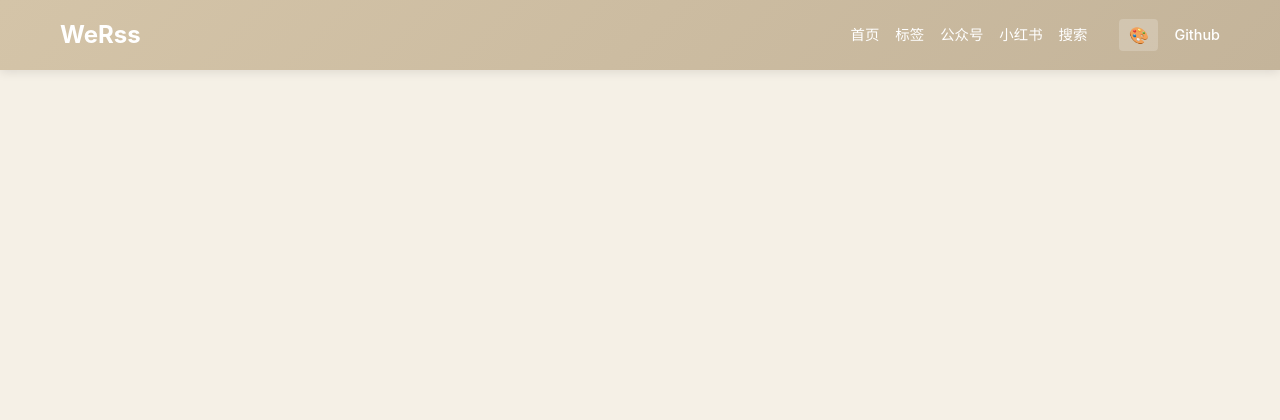
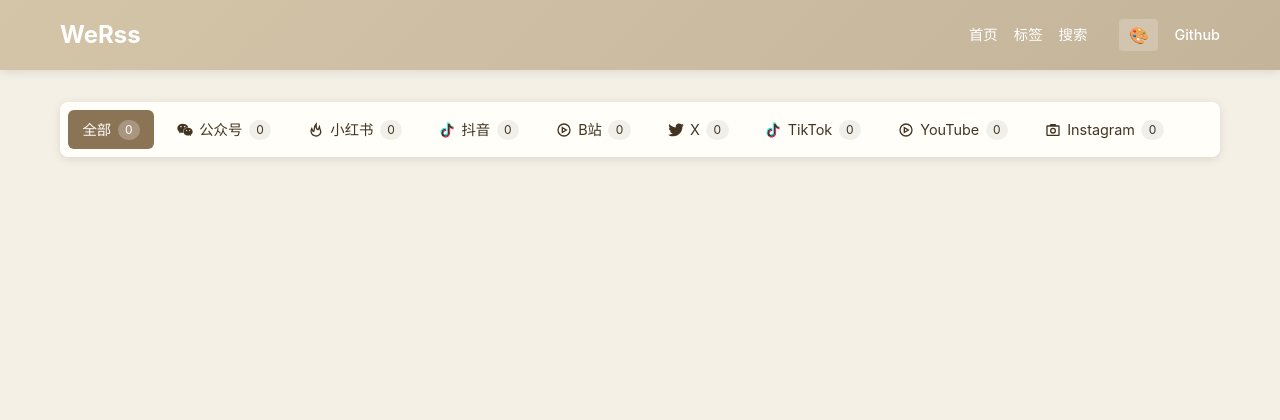
Before and after one commit to bulexu/we-redfox-rss, a FastAPI app: page /views/home in a window 1280 px wide. Shown: the top 420 px of the page. Run offline with FastAPI, Linux system fonts and the light colour scheme; data that the repository does not hold is empty; parts of the project's set-up code (start-up, migrations or seed data) failed here and were passed over.

Commit message:
feat 文章查看器页面功能调整

```diff
--- a/public/templates/home.html
+++ b/public/templates/home.html
@@ -1,4 +1,58 @@
 {%include "includes/header.html" %}
+
+<style>
+    .platform-tabs {
+        display: flex;
+        flex-wrap: wrap;
+        gap: 0.5rem;
+        margin-bottom: 1.5rem;
+        padding: 0.5rem;
+        background: var(--card-bg);
+        border-radius: 8px;
+        box-shadow: 0 2px 10px var(--shadow-color);
+    }
+    .platform-tab {
+        display: inline-flex;
+        align-items: center;
+        gap: 0.4rem;
+        padding: 0.5rem 0.9rem;
+        border-radius: 6px;
+        color: var(--text-color);
+        font-size: 0.9rem;
+        text-decoration: none;
+        transition: background 0.2s, color 0.2s;
+    }
+    .platform-tab:hover { background: var(--bg-color); color: var(--text-color); }
+    .platform-tab.active { background: var(--btn-bg); color: #fff; }
+    .platform-tab-count {
+        min-width: 1.4rem;
+        padding: 0 0.35rem;
+        border-radius: 10px;
+        background: rgba(0, 0, 0, 0.06);
+        font-size: 0.75rem;
+        text-align: center;
+    }
+    .platform-tab.active .platform-tab-count { background: rgba(255, 255, 255, 0.25); }
+    .platform-icon { width: 16px; height: 16px; flex-shrink: 0; }
+</style>
+
+{% if len(platforms) > 0 %}
+<div class="platform-tabs">
+    <a href="/views/home" class="platform-tab{% if not current_platform %} active{% endif %}">
+        <span>全部</span>
+        <span class="platform-tab-count">{{total_subscriptions}}</span>
+    </a>
+    {% for platform in platforms %}
+    <a href="/views/home?platform={{platform.key}}" class="platform-tab{% if current_platform == platform.key %} active{% endif %}">
+        <svg class="platform-icon" aria-hidden="true"><use href="/static/platform-icons.svg#{{platform.key}}"></use></svg>
+        <span>{{platform.label}}</span>
+        <span class="platform-tab-count">{{platform.count}}</span>
+    </a>
+    {% endfor %}
+</div>
+{% endif %}
+
+{% if len(tags['tags']) > 0 %}
 <div class="grid grid-6">
     {% for tag in tags['tags'] %}
     <div class="card">
@@ -8,9 +62,10 @@
     </div>
     {% endfor %}
 </div>
+{% endif %}
 
 <div class="grid grid-3">
-    {% for feed in mps['feeds'] %}
+    {% for feed in feeds %}
     <div class="card">
         <div style="text-align: center; margin-bottom: 1rem;">
             {% if feed.cover %}
@@ -21,7 +76,16 @@
         <div style="display: flex; justify-content: space-between; align-items: center;">
             <h3 style="text-align: center;width:100%;"><a href="/views/articles?mp_id={{feed.id}}">{{feed.name}}</a></h3>
         </div>
-        <div style="margin: 1rem 0;">
+        <div style="margin: 1rem 0; text-align: center;">
+            {% if feed.platform_label %}
+            <span style="background: #eeeff0; padding: 0.25rem 0.5rem; border-radius: 12px; font-size: 0.8rem; margin-bottom: 0.4rem; display: inline-flex; align-items: center; gap: 0.25rem;">
+                <svg class="platform-icon" aria-hidden="true"><use href="/static/platform-icons.svg#{{feed.platform}}"></use></svg>
+                {{feed.platform_label}}
+            </span>
+            {% endif %}
+            <span style="font-size: 0.8rem;text-align: center;display: block;">
+                📄 {{feed.article_count}} 篇文章
+            </span>
         </div>
     <p class="text-muted">{% if feed.intro %}{% if len(feed.intro) > 50 %}{{feed.intro.slice(0, 50)}}...{% else %}{{feed.intro}}{% endif %}{% else %}暂无简介{% endif %}</p>
     </div>
--- a/public/templates/includes/header.html
+++ b/public/templates/includes/header.html
@@ -377,8 +377,6 @@
                     <ul>
                         <li><a href="/views/home">首页</a></li>
                         <li><a href="/views/tags">标签</a></li>
-                        <li><a href="/views/mps">公众号</a></li>
-                        <li><a href="/views/xhs">小红书</a></li>
                         <li><a href="/views/articles">搜索</a></li>
                         <li class="theme-switcher">
                             <button class="theme-btn" id="themeToggleBtn" title="切换主题">🎨</button>
--- /dev/null
+++ b/public/templates/platform.html
@@ -0,0 +1,6 @@
+<!-- 通用平台订阅列表页 (抖音 / B站 / X / TikTok / YouTube / Instagram), 与 xhs.html 对称 -->
+{%include "includes/header.html" %}
+{%include "includes/feeds.html" %}
+{% include "includes/pagination.html"%}
+
+{% include "includes/footer.html" %}
--- a/views/__init__.py
+++ b/views/__init__.py
@@ -11,6 +11,7 @@ from .articles import router as articles_router
 from .tags import router as tags_router
 from .mps import router as mps_router
 from .xhs import router as xhs_router
+from .platform import router as platform_router
 from .article_detail import router as article_detail_router
 
 # 注册子路由
@@ -20,3 +21,4 @@ router.include_router(article_detail_router)
 router.include_router(tags_router)
 router.include_router(mps_router)
 router.include_router(xhs_router)
+router.include_router(platform_router)
--- a/views/base.py
+++ b/views/base.py
@@ -3,12 +3,168 @@ from fastapi import APIRouter, Request, Depends, Query, HTTPException
 from core.lax.template_parser import TemplateParser
 from fastapi.responses import HTMLResponse
 from core.db import DB
-from core.models.feed import Feed, PLATFORM_MP, PLATFORM_XHS, infer_platform_from_id
+from core.models.feed import (
+    Feed,
+    PLATFORM_MP,
+    PLATFORM_XHS,
+    PLATFORM_DY,
+    PLATFORM_BILI,
+    PLATFORM_X,
+    PLATFORM_TIKTOK,
+    PLATFORM_YOUTUBE,
+    PLATFORM_INSTAGRAM,
+    infer_platform_from_id,
+)
 from core.models.article import Article
 from driver.wxarticle import Web
 from datetime import datetime
 from core.models.tags import Tags
+from sqlalchemy import or_
 import json
+
+# ===== 平台元数据 (legacy views 站内共用) =====
+# feed.id 前缀,  与 core/models/feed.py 的 infer_platform_from_id 保持一致。
+# 新平台接入时在这里补一行即可让 /views/home 与平台列表页同步展示。
+PLATFORM_PREFIXES = {
+    PLATFORM_MP: ("MP_WXS_",),
+    PLATFORM_XHS: ("XHS_KW_", "XHS_U_"),
+    PLATFORM_DY: ("DY_KW_",),
+    PLATFORM_BILI: ("BILI_KW_",),
+    PLATFORM_X: ("X_KW_",),
+    PLATFORM_TIKTOK: ("TIKTOK_KW_",),
+    PLATFORM_YOUTUBE: ("YOUTUBE_KW_",),
+    PLATFORM_INSTAGRAM: ("INSTAGRAM_KW_",),
+}
+
+PLATFORM_LABELS = {
+    PLATFORM_MP: "公众号",
+    PLATFORM_XHS: "小红书",
+    PLATFORM_DY: "抖音",
+    PLATFORM_BILI: "B站",
+    PLATFORM_X: "X",
+    PLATFORM_TIKTOK: "TikTok",
+    PLATFORM_YOUTUBE: "YouTube",
+    PLATFORM_INSTAGRAM: "Instagram",
+}
+
+# 展示顺序: 公众号 / 小红书优先, 其余按接入先后排列。
+PLATFORM_ORDER = [
+    PLATFORM_MP,
+    PLATFORM_XHS,
+    PLATFORM_DY,
+    PLATFORM_BILI,
+    PLATFORM_X,
+    PLATFORM_TIKTOK,
+    PLATFORM_YOUTUBE,
+    PLATFORM_INSTAGRAM,
+]
+
+# 已有独立列表页的平台沿用旧地址,  其余走通用 /views/platform/{key}。
+_PLATFORM_VIEW_URLS = {
+    PLATFORM_MP: "/views/mps",
+    PLATFORM_XHS: "/views/xhs",
+}
+
+
+def get_platform_view_url(platform: str) -> str:
+    """平台列表页地址。"""
+    return _PLATFORM_VIEW_URLS.get(platform, f"/views/platform/{platform}")
+
+
+def get_platform_summary() -> list:
+    """各平台订阅数,  供首页平台 tab 展示。"""
+    session = DB.get_session()
+    summary = []
+    try:
+        for platform in PLATFORM_ORDER:
+            prefixes = PLATFORM_PREFIXES[platform]
+            id_filter = or_(*[Feed.id.like(f"{prefix}%") for prefix in prefixes])
+            feed_count = session.query(Feed).filter(
+                Feed.status == 1, id_filter
+            ).count()
+            summary.append({
+                "key": platform,
+                "label": PLATFORM_LABELS[platform],
+                "count": feed_count,
+                "url": get_platform_view_url(platform),
+            })
+    except Exception as e:
+        print(f"获取平台统计错误: {str(e)}")
+    finally:
+        session.close()
+    return summary
+
+
+def get_feeds_view(platform: str, page: int, limit: int):
+    """通用订阅列表。platform 传 None 时返回全部平台的最新订阅。
+
+    过滤规则与 apis/feeds.py 一致:  platform 列命中或为 NULL 老数据,
+    再用 feed.id 前缀兜底,  避免历史脏数据混入。
+    """
+    session = DB.get_session()
+    data = {}
+    try:
+        if platform:
+            prefixes = PLATFORM_PREFIXES.get(platform)
+            if not prefixes:
+                return {}
+            id_filter = or_(*[Feed.id.like(f"{prefix}%") for prefix in prefixes])
+            query = session.query(Feed).filter(
+                Feed.status == 1,
+                (Feed.platform == platform) | Feed.platform.is_(None),
+                id_filter,
+            )
+        else:
+            id_filter = or_(*[
+                Feed.id.like(f"{prefix}%")
+                for prefixes in PLATFORM_PREFIXES.values()
+                for prefix in prefixes
+            ])
+            query = session.query(Feed).filter(Feed.status == 1, id_filter)
+
+        total = query.count()
+        offset = (page - 1) * limit
+        feeds = (
+            query.order_by(Feed.created_at.desc())
+            .offset(offset)
+            .limit(limit)
+            .all()
+        )
+
+        feed_list = []
+        for feed in feeds:
+            article_count = session.query(Article).filter(
+                Article.feed_id == feed.id,
+                Article.status == 1,
+            ).count()
+            feed_platform = feed.platform or infer_platform_from_id(feed.id)
+            feed_list.append({
+                "id": feed.id,
+                "name": feed.name,
+                "cover": Web.get_image_url(feed.cover) if feed.cover else "",
+                "intro": feed.intro or "",
+                "kind": "keyword" if "_KW_" in feed.id else "account",
+                "platform": feed_platform,
+                "platform_label": PLATFORM_LABELS.get(feed_platform, feed_platform),
+                "article_count": article_count,
+                "sync_time": datetime.fromtimestamp(feed.sync_time).strftime('%Y-%m-%d %H:%M') if feed.sync_time else "未同步",
+            })
+
+        total_pages = (total + limit - 1) // limit
+        data = {
+            "feeds": feed_list,
+            "current_page": page,
+            "total_pages": total_pages,
+            "total_items": total,
+            "limit": limit,
+            "has_prev": page > 1,
+            "has_next": page < total_pages,
+        }
+    except Exception as e:
+        print(f"获取订阅列表错误: {str(e)}")
+    finally:
+        session.close()
+    return data
 #获取公众号视图数据
 def get_mps_view(
     page: int ,
--- a/views/config.py
+++ b/views/config.py
@@ -7,6 +7,7 @@ class Config:
     home_template = f"{base_path}/templates/home.html"
     mps_template = f"{base_path}/templates/mps.html"
     xhs_template = f"{base_path}/templates/xhs.html"
+    platform_template = f"{base_path}/templates/platform.html"
     tags_template = f"{base_path}/templates/tags.html"
     tags_articles_template = f"{base_path}/templates/tags_articles.html"
     article_template = f"{base_path}/templates/article.html"
--- a/views/home.py
+++ b/views/home.py
@@ -5,7 +5,12 @@ from apis.tags import get_tags
 from core.lax.template_parser import TemplateParser
 from views.config import base
 from core.cache import cache_view, clear_cache_pattern
-from views.base import get_tags_view, get_mps_view
+from views.base import (
+    PLATFORM_LABELS,
+    get_tags_view,
+    get_feeds_view,
+    get_platform_summary,
+)
 
 # 创建路由器
 router = APIRouter(tags=["首页"])
@@ -14,40 +19,59 @@ router = APIRouter(tags=["首页"])
 async def home_view(
     request: Request,
     page: int = Query(1, ge=1, description="页码"),
-    limit: int = Query(12, ge=1, le=50, description="每页数量")
+    limit: int = Query(12, ge=1, le=50, description="每页数量"),
+    platform: Optional[str] = Query(None, description="平台筛选: mp/xhs/dy/bili/x/tiktok/youtube/instagram")
 ):
     """
-    首页显示所有标签，支持分页
+    首页显示所有标签，支持分页，并可按平台 tab 筛选订阅
     """
     try:
+        # 平台筛选: 未知平台按"全部"处理
+        if platform not in PLATFORM_LABELS:
+            platform = None
+
         # 标签固定显示前12个
         tags_data = get_tags_view(1, 12)
-        # 公众号支持分页
-        mps_data = get_mps_view(page, limit)
+        # 按平台筛选订阅 (None 表示全部平台)
+        feeds_data = get_feeds_view(platform, page, limit)
+        # 平台 tab 数据 (各平台订阅数)
+        platforms_data = get_platform_summary()
+        total_subscriptions = sum(item["count"] for item in platforms_data)
 
         # 读取模板文件
         template_path = base.home_template
         with open(template_path, 'r', encoding='utf-8') as f:
             template_content = f.read()
 
-        # 生成分页URL
-        has_prev = mps_data.get('has_prev', False)
-        has_next = mps_data.get('has_next', False)
-        prev_url = f"/views/home?page={page - 1}&limit={limit}" if has_prev else None
-        next_url = f"/views/home?page={page + 1}&limit={limit}" if has_next else None
+        # 生成分页URL (保留平台筛选)
+        def build_page_url(page_num: int) -> str:
+            params = []
+            if platform:
+                params.append(f"platform={platform}")
+            params.append(f"page={page_num}")
+            params.append(f"limit={limit}")
+            return "/views/home?" + "&".join(params)
+
+        has_prev = feeds_data.get('has_prev', False)
+        has_next = feeds_data.get('has_next', False)
+        prev_url = build_page_url(page - 1) if has_prev else None
+        next_url = build_page_url(page + 1) if has_next else None
 
         data = {
             "site": base.site,
             "tags": tags_data,
-            "mps": mps_data,
+            "platforms": platforms_data,
+            "current_platform": platform or "",
+            "total_subscriptions": total_subscriptions,
+            "feeds": feeds_data.get('feeds', []),
             "current_page": page,
-            "total_pages": mps_data.get('total_pages', 1),
-            "total_items": mps_data.get('total_items', 0),
+            "total_pages": feeds_data.get('total_pages', 1),
+            "total_items": feeds_data.get('total_items', 0),
             "has_prev": has_prev,
             "has_next": has_next,
             "prev_url": prev_url,
             "next_url": next_url,
-            "item_name": "个公众号"
+            "item_name": "个订阅"
         }
 
         # 使用模板引擎渲染
```
Also changed, not shown: public/templates/includes/feeds.html (+6 -1 lines), views/platform.py (added, +65 -0 lines), static/platform-icons.svg (added), 2 other files.
